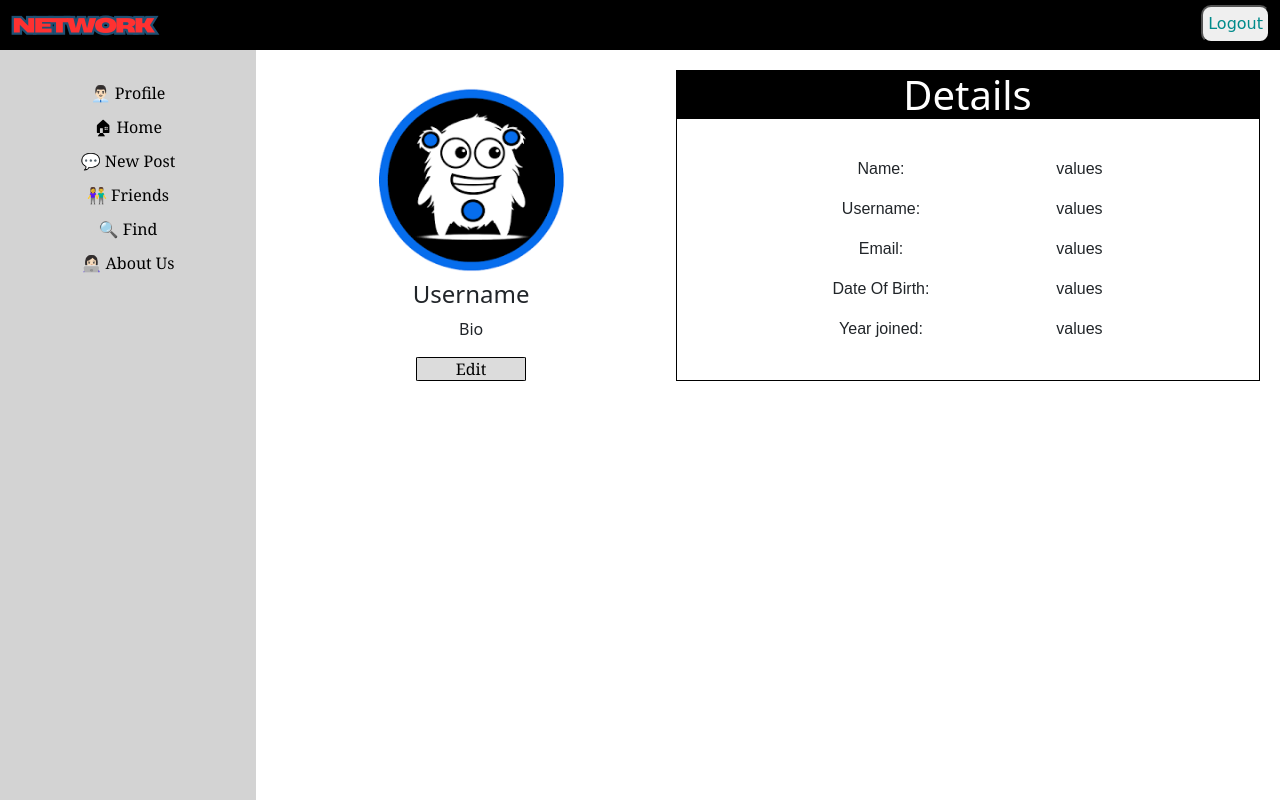
After one commit to chirag982/Network, a Django app: page /profile/ in a window 1280 px wide. The commit adds this page. Run offline with Django 4.2, Linux system fonts and the light colour scheme.

Commit message:
Created a profile page

```diff
--- a/layout/templates/afterlogin/layout.html
+++ b/layout/templates/afterlogin/layout.html
@@ -73,7 +73,7 @@
 <body>
     <div class="heading">
         <div id="logo">
-            <a href="{% url 'index' %}"><img src="{% static '/logo/Network.png' %}"></a>
+            <a href="{% url 'home' %}"><img src="{% static '/logo/Network.png' %}"></a>
         </div>
         <div id="logout">
             <a href="#"><button>Logout</button></a>
@@ -81,18 +81,18 @@
     </div>
     <div id="main">
         <div id="first">
-            <a href="#">👨🏻‍💼 Profile</a>
-            <a href="#">🏠︎ Home</a>
+            <a href="{% url 'profile' %}">👨🏻‍💼 Profile</a>
+            <a href="{% url 'home' %}">🏠︎ Home</a>
             <a href="#">💬 New Post</a>
             <a href="#">👫 Friends</a>
             <a href="#">🔍 Find</a>
             <a href="#">👩🏻‍💻 About Us</a>
         </div>
         <div id="second">
-            hello
+            {% block content %} {% endblock %}
         </div>
     </div>
-    {% block content %} {% endblock %}
+
 </body>
 
 </html>
--- /dev/null
+++ b/layout/templates/afterlogin/profile.html
@@ -0,0 +1,99 @@
+{% extends 'afterlogin/layout.html' %} {% block style %}
+<style>
+    #profile-container {
+        padding: 1%;
+        margin: 1%;
+        margin-left: 1%;
+        margin-right: 1%;
+        display: flex;
+        justify-content: space-between;
+    }
+
+    #profile-container-one {
+        padding-top: 1%;
+        text-align: center;
+        width: 40%;
+        margin-right: 1%;
+    }
+
+    #profile-container-two {
+        text-align: center;
+        width: 60%;
+        border: 1px solid black;
+    }
+
+    #profile-container-one a:link {
+        text-decoration: none;
+        color: black;
+        background-color: gainsboro;
+        padding-right: 10%;
+        padding-left: 10%;
+        border-radius: 5px;
+        font-family: Georgia, 'Times New Roman', Times, serif;
+        border: 1px solid black;
+        border-radius: 3%;
+    }
+
+    #profile-container-one a:hover {
+        background-color: black;
+        color: lightgray;
+        text-decoration: none;
+    }
+
+    #profile-container-two h1 {
+        color: white;
+        background-color: black;
+    }
+
+    #profile-container-two-inside {
+        padding-top: 5%;
+        padding-right: 5%;
+        padding-left: 5%;
+        display: flex;
+        justify-content: space-evenly;
+    }
+
+    #profile-container-two-inside #labels {
+        font-family: sans-serif;
+    }
+
+    #profile-container-two-inside #values {
+        font-family: sans-serif;
+    }
+
+    #profile-container-one img {
+        border-radius: 10%;
+        width: 200px;
+        height: 200px;
+    }
+</style>
+{% endblock style %} {% block content %} {% load static %}
+<div id="profile-container">
+    <div id="profile-container-one">
+        <img src="{% static 'images/images.png' %}">
+        <h4>Username</h4>
+        <p>Bio</p>
+        <a href="#">Edit</a>
+    </div>
+    <div id="profile-container-two">
+        <h1>Details</h1>
+        <div id="profile-container-two-inside">
+            <div id="labels">
+                <p>Name:</p>
+                <p>Username:</p>
+                <p>Email:</p>
+                <p>Date Of Birth:</p>
+                <p>Year joined:</p>
+            </div>
+            <div id="values">
+                <p>values</p>
+                <p>values</p>
+                <p>values</p>
+                <p>values</p>
+                <p>values</p>
+            </div>
+        </div>
+    </div>
+</div>
+
+{% endblock %}
--- a/layout/urls.py
+++ b/layout/urls.py
@@ -5,5 +5,6 @@ urlpatterns = [
     path("", views.index, name="index"),
     path("signup/", views.signup, name="signup"),
     path("login/", views.login, name="login"),
-    path("home/", views.home, name="home")
+    path("home/", views.home, name="home"),
+    path("profile/", views.profile, name="profile")
 ]
--- a/layout/views.py
+++ b/layout/views.py
@@ -18,3 +18,6 @@ def signup(request):
 
 def home(request):
     return render(request, "afterlogin/home.html")
+
+def profile(request):
+    return render(request, "afterlogin/profile.html")
```
Also changed, not shown: layout/static/images/images.png (added).
